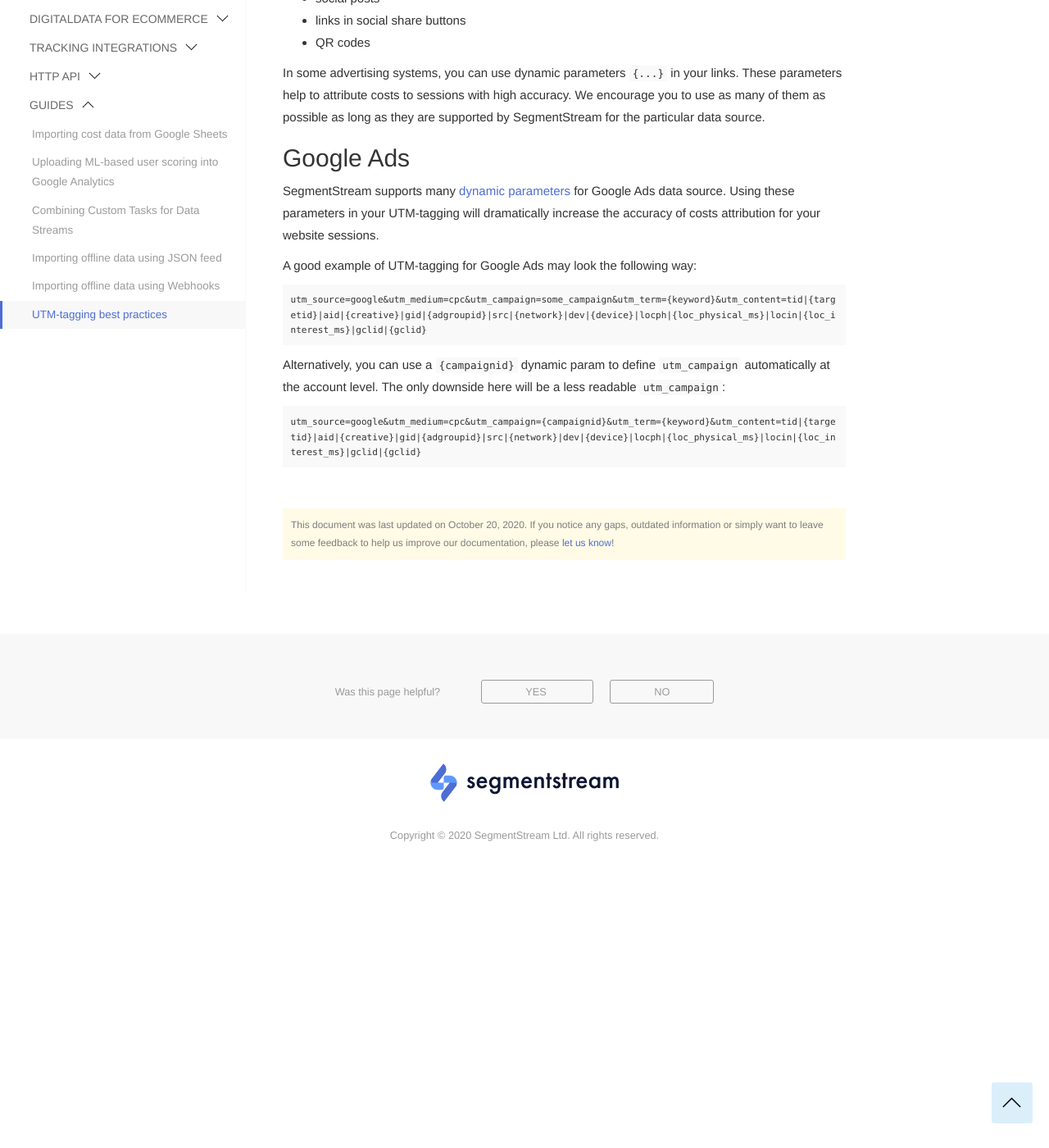
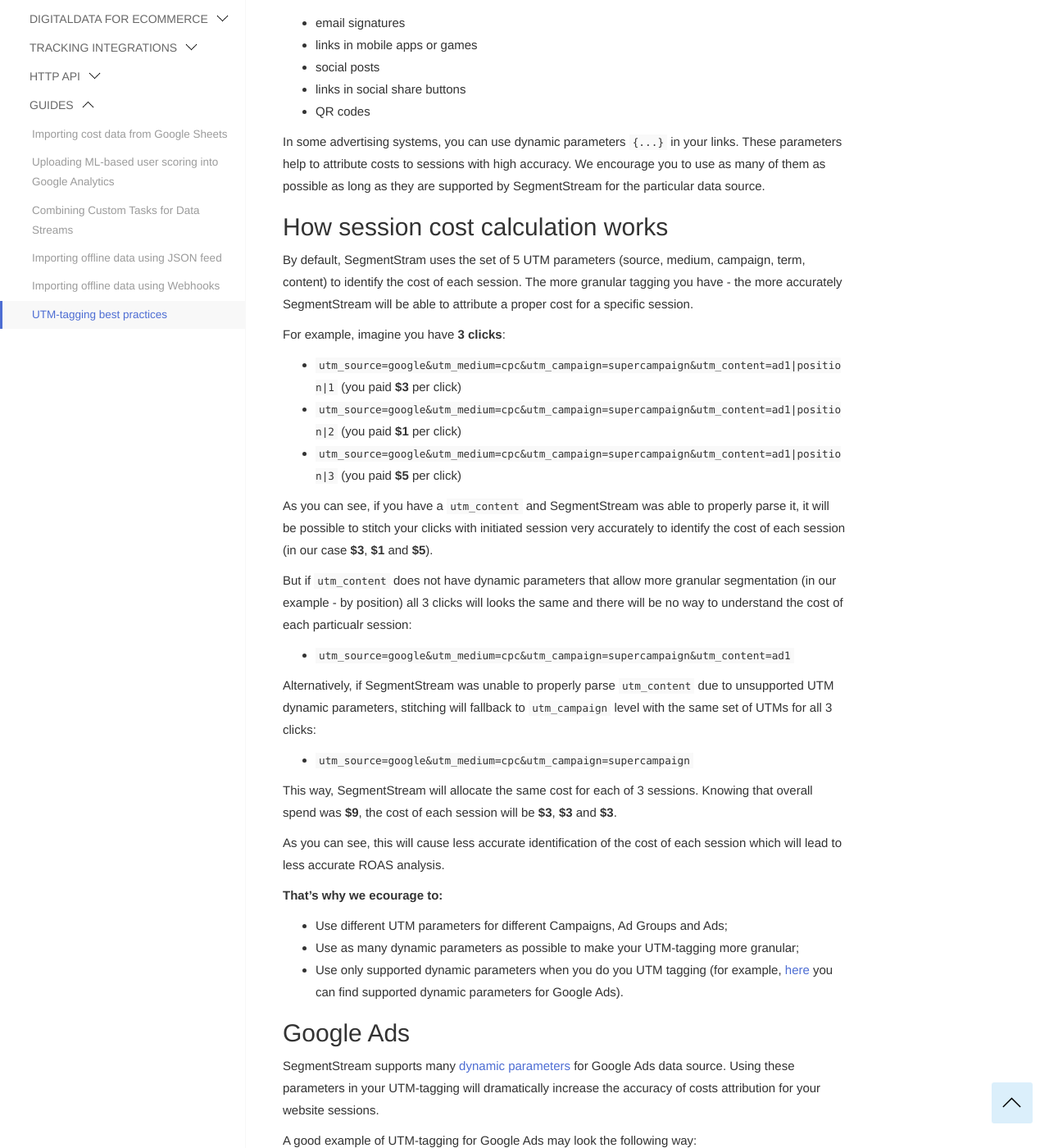
Before and after one commit to segmentstream-com/segmentstream-com.github.io, a Jekyll site: the page built from _docs/guides/utm-tagging-best-practices.md, in a window 1280 px wide and 1400 px high, scrolled down 505 px. Shown: the whole window at 82% size. Built offline with Jekyll 4.4.1, drawn with Linux system fonts in a browser that asks for light colours; nearby versions of some CDN libraries; some of the changed text lies outside the part shown.

Commit message:
session cost calculation

```diff
--- a/_docs/guides/utm-tagging-best-practices.md
+++ b/_docs/guides/utm-tagging-best-practices.md
@@ -3,7 +3,7 @@
 section: guides
 navigation_title: "UTM-tagging best practices"
 title: "UTM-tagging best practices"
-date: 2020-10-20
+date: 2020-10-25
 ---
 
 This guide describes how to properly implement paid campaigns UTM-tagging for the most popular data sources.
@@ -22,6 +22,36 @@
 
 In some advertising systems, you can use dynamic parameters  `{...}` in your links. These parameters help to attribute costs to sessions with high accuracy. We encourage you to use as many of them as possible as long as they are supported by SegmentStream for the particular data source.
 
+## How session cost calculation works
+
+By default, SegmentStram uses the set of 5 UTM parameters (source, medium, campaign, term, content) to identify the cost of each session. The more granular tagging you have - the more accurately SegmentStream will be able to attribute a proper cost for a specific session.
+
+For example, imagine you have **3 clicks**:
+
+* `utm_source=google&utm_medium=cpc&utm_campaign=supercampaign&utm_content=ad1|position|1` (you paid **$3** per click)
+* `utm_source=google&utm_medium=cpc&utm_campaign=supercampaign&utm_content=ad1|position|2` (you paid **$1** per click)
+* `utm_source=google&utm_medium=cpc&utm_campaign=supercampaign&utm_content=ad1|position|3` (you paid **$5** per click)
+
+As you can see, if you have a `utm_content` and SegmentStream was able to properly parse it, it will be possible to stitch your clicks with initiated session very accurately to identify the cost of each session (in our case **$3**, **$1** and **$5**).
+
+But if `utm_content` does not have dynamic parameters that allow more granular segmentation (in our example - by position) all 3 clicks will looks the same and there will be no way to understand the cost of each particualr session:
+
+* `utm_source=google&utm_medium=cpc&utm_campaign=supercampaign&utm_content=ad1`
+
+Alternatively, if SegmentStream was unable to properly parse `utm_content` due to unsupported UTM dynamic parameters, stitching will fallback to `utm_campaign` level with the same set of UTMs for all 3 clicks:
+
+* `utm_source=google&utm_medium=cpc&utm_campaign=supercampaign`
+
+This way, SegmentStream will allocate the same cost for each of 3 sessions. Knowing that overall spend was **$9**, the cost of each session will be **$3**, **$3** and **$3**.
+
+As you can see, this will cause less accurate identification of the cost of each session which will lead to less accurate ROAS analysis.
+
+**That's why we ecourage to:**
+
+* Use different UTM parameters for different Campaigns, Ad Groups and Ads;
+* Use as many dynamic parameters as possible to make your UTM-tagging more granular;
+* Use only supported dynamic parameters when you do you UTM tagging (for example, [here](/datasources/google-ads#supported-dynamic-url-parameters) you can find supported dynamic parameters for Google Ads).
+
 ## Google Ads
 
 SegmentStream supports many [dynamic parameters](/datasources/google-ads#supported-dynamic-url-parameters) for Google Ads data source. Using these parameters in your UTM-tagging will dramatically increase the accuracy of costs attribution for your website sessions.
```
